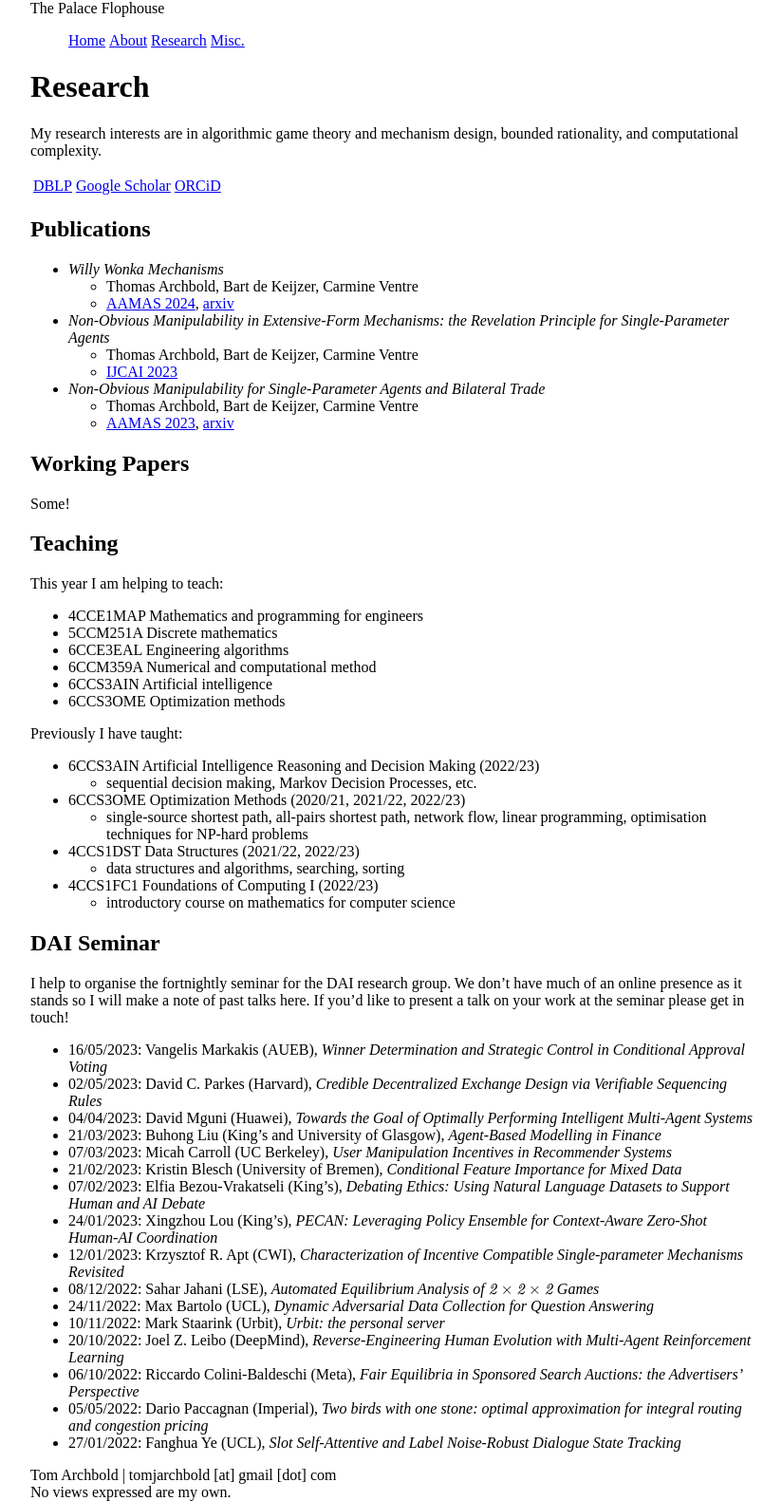
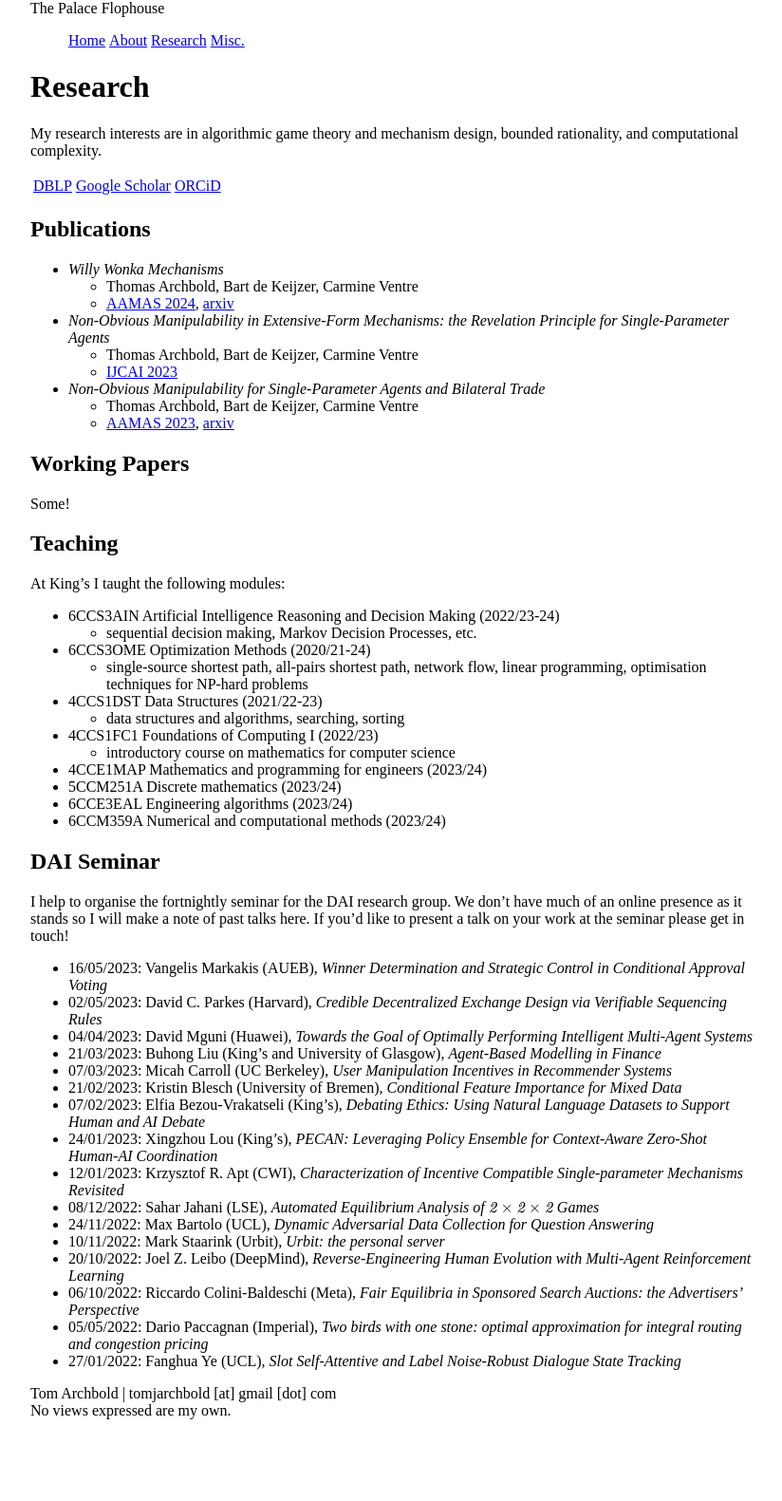
Before and after one commit to wombathead/wombathead.github.io, a Jekyll site: the page built from research.md, in a window 1280 px wide. Shown: the whole page at 95% size, without its empty margins (224-1048 px from the left). Built offline with Jekyll 4.4.1, drawn with Linux system fonts in a browser that asks for light colours; after the commit the page ends 1495 px from its top, so only the background shows below that.

Commit message:
update 2024-11-25

```diff
--- a/research.md
+++ b/research.md
@@ -6,11 +6,13 @@ navOrder: 3
 
 {% include mathjax.html %}
 
+
 # Research
 
 My research interests are in algorithmic game theory and mechanism design, bounded rationality, and computational complexity.
 
 | [DBLP](https://dblp.org/pid/313/9274) | [Google Scholar](https://scholar.google.com/citations?user=JPEeftgAAAAJ&hl=en) | [ORCiD](https://orcid.org/0000-0002-8007-1655) |
+
 
 ## Publications
 
@@ -24,30 +26,28 @@ My research interests are in algorithmic game theory and mechanism design, bound
 	- Thomas Archbold, Bart de Keijzer, Carmine Ventre
 	- [AAMAS 2023](https://dl.acm.org/doi/10.5555/3545946.3598884), [arxiv](https://arxiv.org/abs/2202.06660)
 
+
 ## Working Papers
 
 Some!
 
+
 ## Teaching
 
-This year I am helping to teach:
-- 4CCE1MAP Mathematics and programming for engineers
-- 5CCM251A Discrete mathematics
-- 6CCE3EAL Engineering algorithms
-- 6CCM359A Numerical and computational method
-- 6CCS3AIN Artificial intelligence
-- 6CCS3OME Optimization methods
-
-Previously I have taught:
-- 6CCS3AIN Artificial Intelligence Reasoning and Decision Making (2022/23)
+At King's I taught the following modules:
+- 6CCS3AIN Artificial Intelligence Reasoning and Decision Making (2022/23-24)
 	- sequential decision making, Markov Decision Processes, etc.
-- 6CCS3OME Optimization Methods (2020/21, 2021/22, 2022/23)
-	- single-source shortest path, all-pairs shortest path, network flow, linear
-	programming, optimisation techniques for NP-hard problems
-- 4CCS1DST Data Structures (2021/22, 2022/23)
+- 6CCS3OME Optimization Methods (2020/21-24)
+	- single-source shortest path, all-pairs shortest path, network flow, linear programming, optimisation techniques for NP-hard problems
+- 4CCS1DST Data Structures (2021/22-23)
 	- data structures and algorithms, searching, sorting
 - 4CCS1FC1 Foundations of Computing I (2022/23)
 	- introductory course on mathematics for computer science
+- 4CCE1MAP Mathematics and programming for engineers (2023/24)
+- 5CCM251A Discrete mathematics (2023/24)
+- 6CCE3EAL Engineering algorithms (2023/24)
+- 6CCM359A Numerical and computational methods (2023/24)
+
 
 ## DAI Seminar
 
```
Also changed, not shown: _posts/2022-05-11-how-to-overfit.md (+2 -2 lines), _posts/2023-11-01-transferring-files-between-linux-and-android.md (+3 -3 lines), about.md (+8 -18 lines), misc.md (+4 -0 lines), 1 other file.
